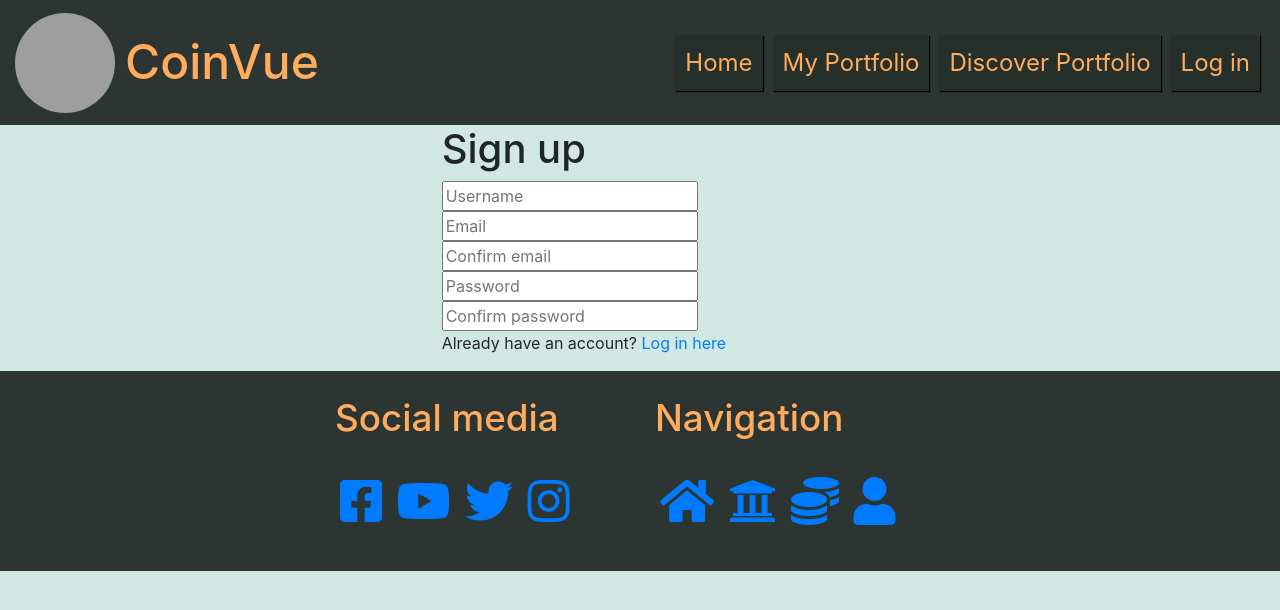
After one commit to luke2533/coin_vue, a Flask app: page /signup in a window 1280 px wide. The commit adds this page. Shown: the top 610 px of the page. Run offline with Flask 2, Linux system fonts and the light colour scheme; some libraries are stand-ins or nearby versions; grey boxes are pictures that could not be loaded.

Commit message:
Added log in, sign up page and links to nav and footer

```diff
--- a/app.py
+++ b/app.py
@@ -19,11 +19,18 @@ mongo = PyMongo(app)
 
 @app.route("/")
 
-
-@app.route("/get_tasks")
-def get_tasks():
+@app.route("/coinvue")
+def coinvue():
     users = mongo.db.users.find()
     return render_template("index.html", users=users)
+
+@app.route("/signup")
+def signup():
+    return render_template("signup.html")
+
+@app.route("/login")
+def login():
+    return render_template("login.html")
 
 
 if __name__ == "__main__":
--- a/templates/base.html
+++ b/templates/base.html
@@ -17,23 +17,24 @@
 <body>
 
     <header>
-        <div class="containter-fluid">
+        <div class="container-fluid">
             <div class="row nav-bar">
                 <div class="col-md-4">
                     <ul class="nav">
                         <li class="nav-item">
-                            <a href=""><img src="https://thumbs.dreamstime.com/b/blockchain-technology-icon-vector-block-chain-symbol-blockchain-technology-modern-icon-vector-block-chain-symbol-logo-element-106099068.jpg"
+                            <a href="{{ url_for('coinvue') }}">
+                                <img src="https://thumbs.dreamstime.com/b/blockchain-technology-icon-vector-block-chain-symbol-blockchain-technology-modern-icon-vector-block-chain-symbol-logo-element-106099068.jpg"
                                 alt="CoinVue logo" class="logo"></a>
                         </li>
-                        <li class="nav-item"><a href=""><h1 class="nav-title">CoinVue</h1></a></li>
+                        <li class="nav-item"><a href="{{ url_for('coinvue') }}"><h1 class="nav-title">CoinVue</h1></a></li>
                     </ul>
                 </div>
                 <div class="col-md-8">
                     <ul class="nav nav-bar float-right">
-                        <li class="nav-item"><a href="" class="nav-link">Home</a></li>
+                        <li class="nav-item"><a href="{{ url_for('coinvue') }}" class="nav-link">Home</a></li>
                         <li class="nav-item"><a href="" class="nav-link">My Portfolio</a></li>
                         <li class="nav-item"><a href="" class="nav-link">Discover Portfolio</a></li>
-                        <li class="nav-item"><a href="" class="nav-link">Log in</a></li>
+                        <li class="nav-item"><a href="{{ url_for('login') }}" class="nav-link">Log in</a></li>
                     </ul>
                 </div>
             </div>
@@ -45,7 +46,7 @@
 
     <footer>
 
-        <div class="containter-fluid">
+        <div class="container-fluid">
             <div class="row footer justify-content-center">
                 <div class="col-md-3">
                     <h2 class="footer-title">Social media</h2>
@@ -59,10 +60,10 @@
                 <div class="col-md-3">
                     <h2 class="footer-title">Navigation</h2>
                     <br>
-                    <a href=""><i class="fas fa-home footer-icon"></i></a>
+                    <a href="{{ url_for('coinvue') }}"><i class="fas fa-home footer-icon"></i></a>
                     <a href=""><i class="fas fa-university footer-icon"></i></a>
                     <a href=""><i class="fas fa-coins footer-icon"></i></a>
-                    <a href=""><i class="fas fa-user footer-icon"></i></a>
+                    <a href="{{ url_for('login') }}"><i class="fas fa-user footer-icon"></i></a>
                 </div>
             </div>
         </div>
--- /dev/null
+++ b/templates/signup.html
@@ -0,0 +1,25 @@
+{% extends "base.html" %}
+{% block content %}
+
+    <div class="container-fluid">
+        <div class="row justify-content-center">
+            <div class="col-4 user-box">
+                <h1>Sign up</h1>
+                <form method="" action="">
+                    <input type="text" placeholder="Username" class="user" id="username" name="username" pattern="^[a-zA-Z0-9]{5,15}$" minlength="4" maxlength="15" required>
+                    <br>
+                    <input type="email" placeholder="Email" class="user" id="email" name="email" required>
+                    <br>
+                    <input type="email" placeholder="Confirm email" class="user" id="confirm-email" name="confirm-email" required>
+                    <br>
+                    <input type="password" placeholder="Password" class="user" id="password" name="password" minlength="5" maxlength="15" pattern="^[a-zA-Z0-9]{5,15}$" required>
+                    <br>
+                    <input type="password" placeholder="Confirm password" class="user" id="confirm-password" name="confirm-password" minlength="5" maxlength="15" pattern="^[a-zA-Z0-9]{5,15}$" required>
+                    <br>
+                    <p>Already have an account? <a href="{{ url_for('login') }}">Log in here</a></p>
+                </form>
+            </div>
+        </div>
+    </div>
+
+{% endblock %}
```
Also changed, not shown: templates/login.html (added, +20 -0 lines), README.md.
